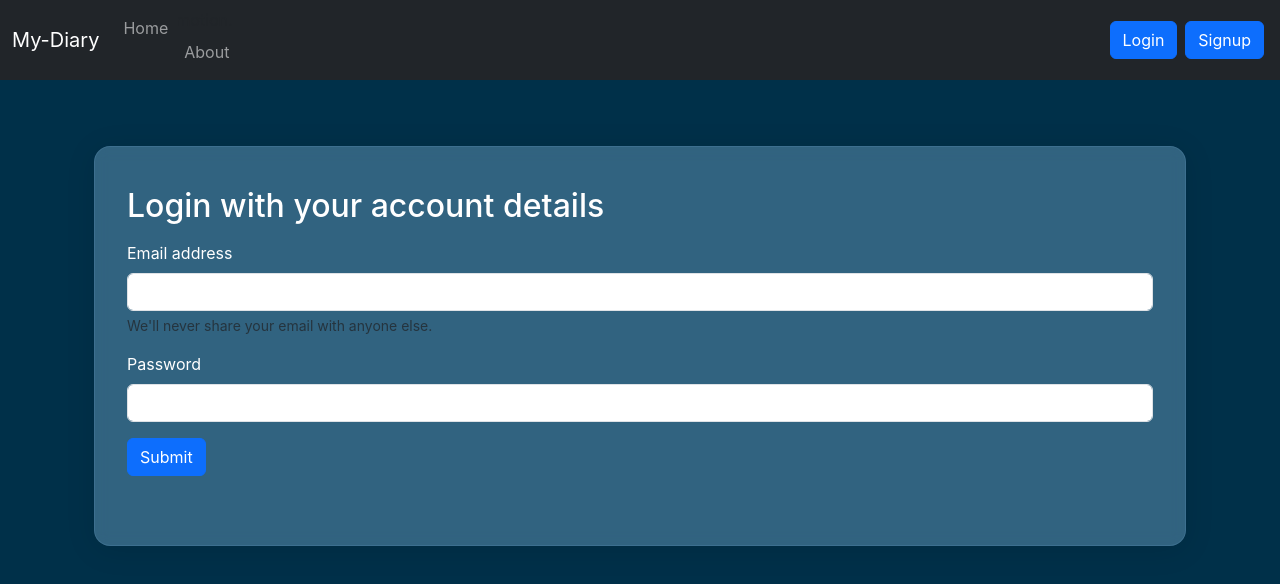
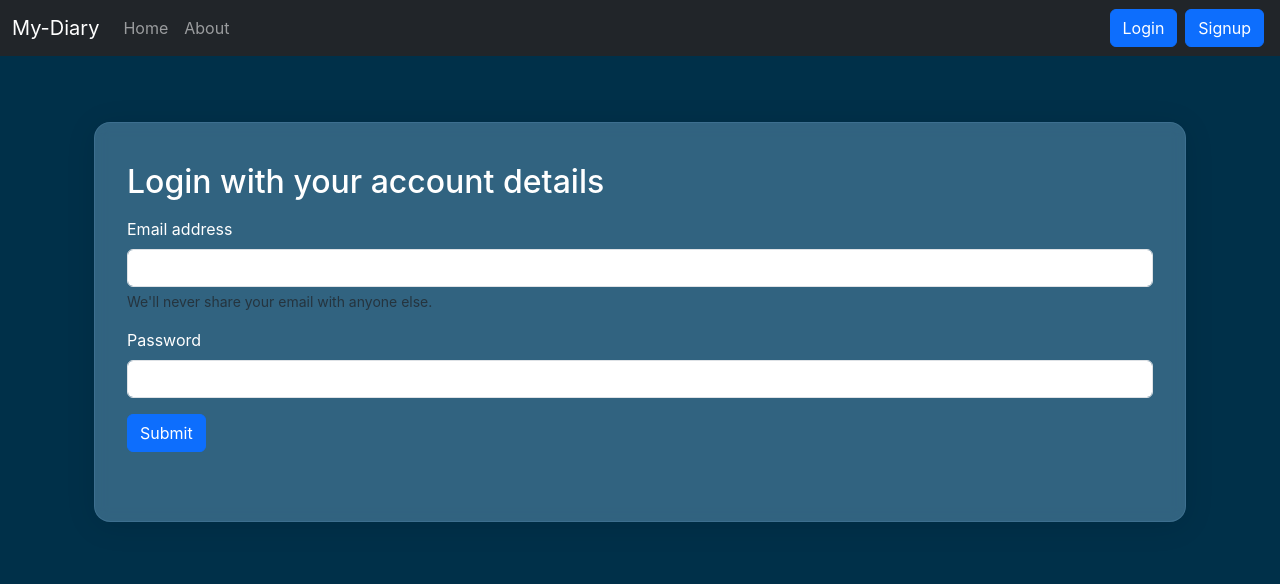
Before and after one commit to anakafeel/my-diary-frontend, a React (Create React App) app: page /login in a window 1280 px wide. Shown: the top 584 px of the page. Built offline with nearby package versions, Linux system fonts and the light colour scheme.

Commit message:
animation 4

```diff
--- a/src/components/Navbar.js
+++ b/src/components/Navbar.js
@@ -40,10 +40,10 @@ const Navbar = () => {
             <ul className="navbar-nav me-auto mb-2 mb-lg-0">
               <motion.li
                 className="nav-item"
-                initial={{ y: -200 }}
-                animate={{ y: 0 }}
+                initial={{ x: -200 }}
+                animate={{ x: 0 }}
+                whileHover={{ scale: 1.1, transition: { duration: 0.2 } }}
                 transition={{ type: "spring", delay: 0.5, duration: 1.4 }}
-                whileHover={{ scale: 1.1, transition: { duration: 0.3 } }}
               >
                 <Link
                   className={`nav-link ${
@@ -57,12 +57,11 @@ const Navbar = () => {
               </motion.li>
               <motion.li
                 className="nav-item"
-                initial={{ y: -200 }}
-                animate={{ y: 0 }}
-                transition={{ type: "spring", delay: 0.7, duration: 1.4 }}
+                initial={{ x: -200 }}
+                animate={{ x: 0 }}
                 whileHover={{ scale: 1.1, transition: { duration: 0.2 } }}
+                transition={{ type: "spring", delay: 0.5, duration: 1.4 }}
               >
-                motion.
                 <Link
                   className={`nav-link ${
                     location.pathname === "/about" ? "active" : ""
@@ -74,8 +73,8 @@ const Navbar = () => {
               </motion.li>
             </ul>
             {!localStorage.getItem("token") ? (
-              <motion.form
-                className="d-flex"
+              <form className="d-flex">
+                <motion.div
                   whileHover={{ scale: 1.1 }}
                   whileTap={{ scale: 0.9 }}
                 >
@@ -86,6 +85,12 @@ const Navbar = () => {
                   >
                     Login
                   </Link>
+                </motion.div>
+
+                <motion.div
+                  whileHover={{ scale: 1.1 }}
+                  whileTap={{ scale: 0.9 }}
+                >
                   <Link
                     className="btn btn-primary mx-1"
                     to="/signup"
@@ -93,7 +98,8 @@ const Navbar = () => {
                   >
                     Signup
                   </Link>
-              </motion.form>
+                </motion.div>
+              </form>
             ) : (
               <motion.button
                 whileHover={{ scale: 1.1 }}
```
Lines whose indentation alone changed are shown as unchanged.
